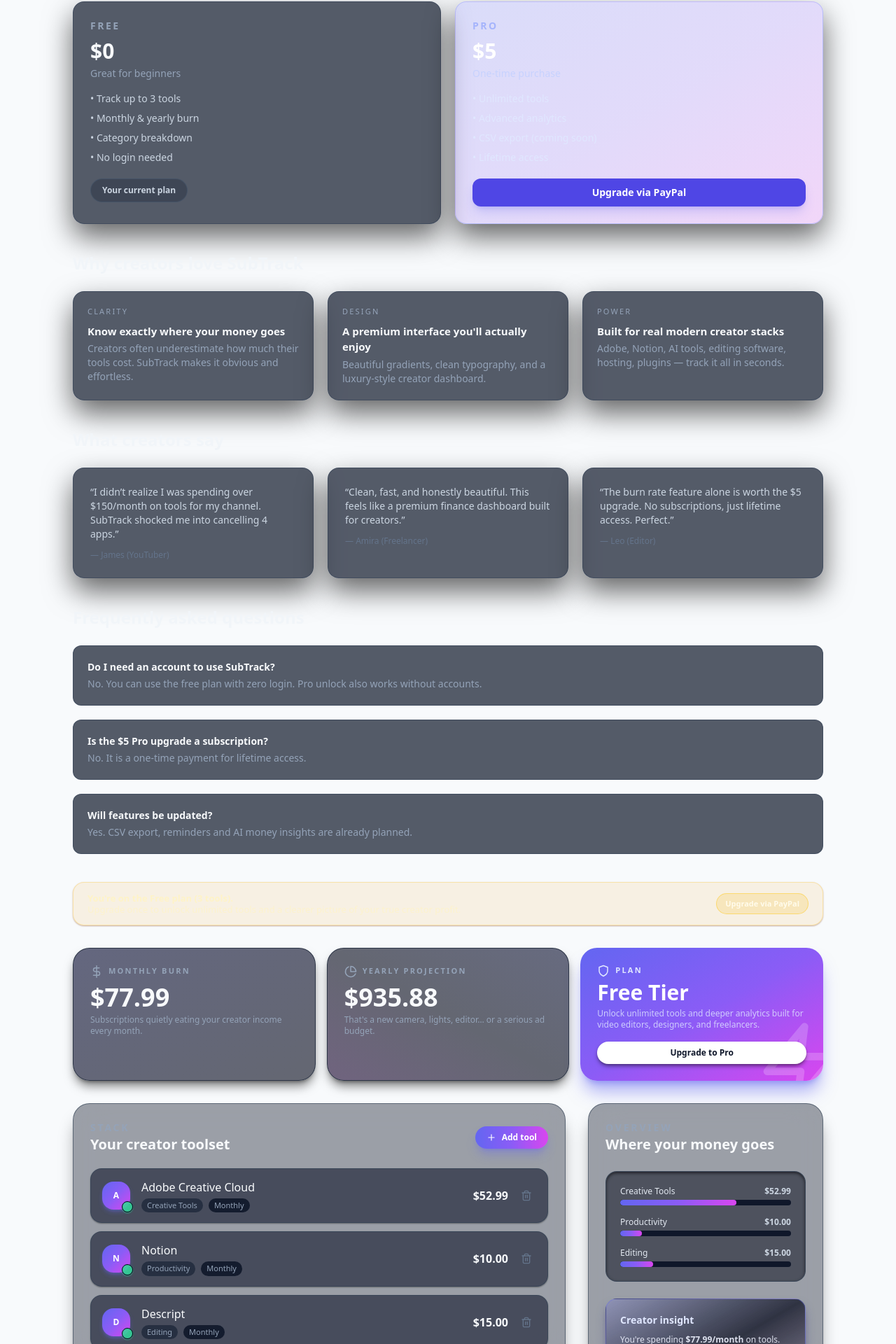
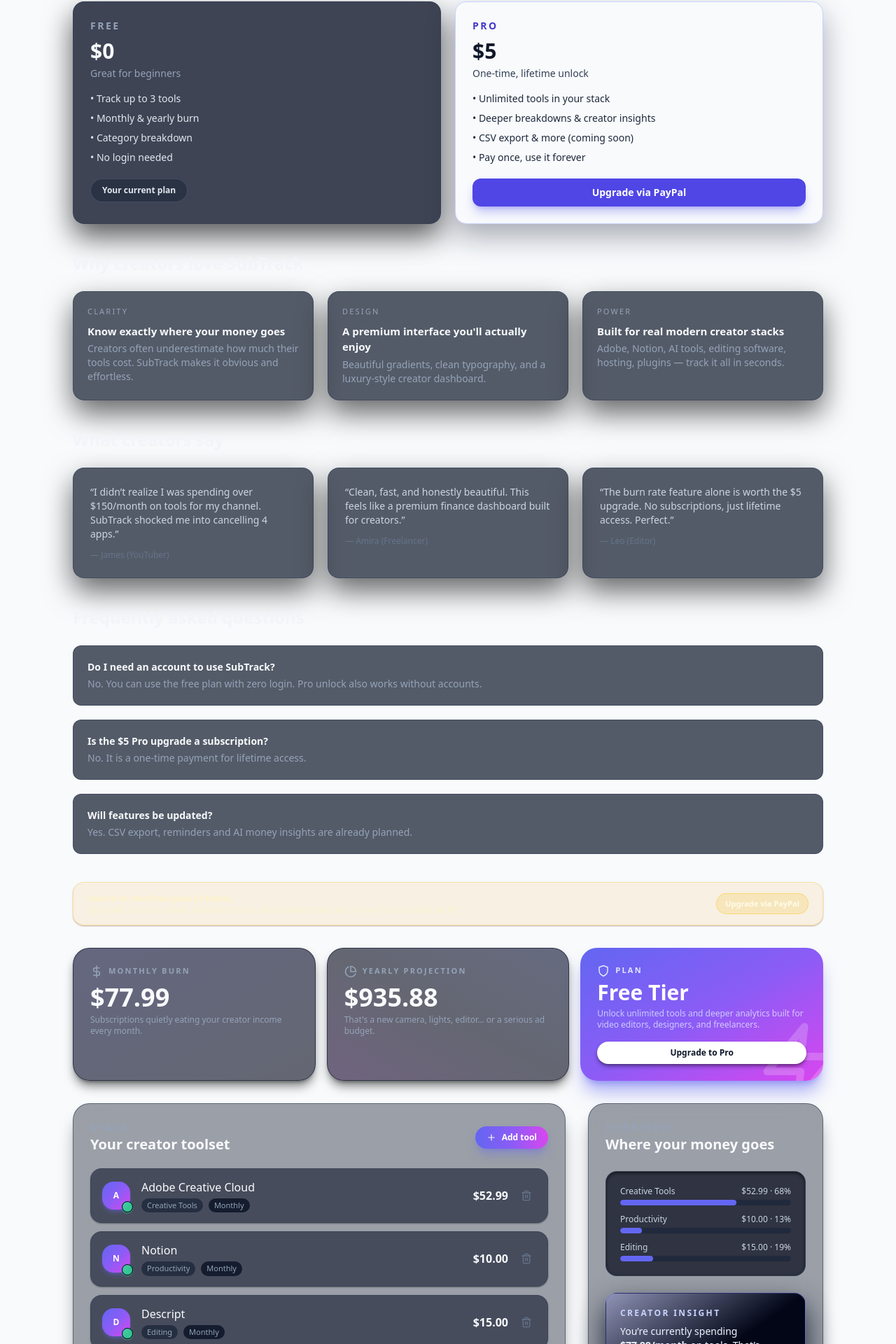
Before and after one commit to mfeisal7/subtrack-creators, a React (Vite) app: page / in a window 1280 px wide. Shown: the part 864-2784 px from the top of the page at 70% size. Built offline with nearby package versions, Linux system fonts and the light colour scheme; no server answers.

Commit message:
Improve pricing and sidebar readability + Pro upgrade UX

```diff
--- a/src/components/PricingSection.jsx
+++ b/src/components/PricingSection.jsx
@@ -14,8 +14,8 @@ export default function PricingSection({ isPremium, openPaywall }) {
       </h2>
 
       <div className="grid grid-cols-1 md:grid-cols-2 gap-5">
-        {/* Free tier */}
-        <div className="rounded-2xl bg-slate-900/70 border border-slate-700/60 p-6 shadow-[0_18px_40px_rgba(0,0,0,0.6)]">
+        {/* FREE PLAN */}
+        <div className="rounded-2xl bg-slate-900/80 border border-slate-700/70 p-6 shadow-[0_18px_40px_rgba(0,0,0,0.65)]">
           <p className="text-sm font-semibold text-slate-400 uppercase tracking-[0.18em]">
             Free
           </p>
@@ -23,7 +23,7 @@ export default function PricingSection({ isPremium, openPaywall }) {
           <h3 className="text-3xl font-semibold text-slate-50 mt-2">$0</h3>
           <p className="text-sm text-slate-400 mt-1">Great for beginners</p>
 
-          <ul className="text-sm text-slate-300 mt-4 space-y-2">
+          <ul className="text-sm text-slate-200 mt-4 space-y-2">
             <li>• Track up to 3 tools</li>
             <li>• Monthly &amp; yearly burn</li>
             <li>• Category breakdown</li>
@@ -31,37 +31,39 @@ export default function PricingSection({ isPremium, openPaywall }) {
           </ul>
 
           <div className="mt-5">
-            <span className="inline-block rounded-full px-4 py-2 text-xs font-semibold border border-slate-600/80 text-slate-300 bg-slate-800/40">
+            <span className="inline-block rounded-full px-4 py-2 text-xs font-semibold border border-slate-600/80 text-slate-200 bg-slate-800/60">
               Your current plan
             </span>
           </div>
         </div>
 
-        {/* Pro tier */}
-        <div className="rounded-2xl bg-gradient-to-br from-indigo-500/20 via-violet-500/20 to-fuchsia-500/20 border border-indigo-400/40 p-6 shadow-[0_18px_40px_rgba(0,0,0,0.6)]">
-          <p className="text-sm font-semibold text-indigo-300 uppercase tracking-[0.18em]">
+        {/* PRO PLAN */}
+        <div className="rounded-2xl bg-slate-50 text-slate-900 border border-indigo-200 p-6 shadow-[0_18px_40px_rgba(15,23,42,0.35)]">
+          <p className="text-sm font-semibold text-indigo-700 uppercase tracking-[0.18em]">
             Pro
           </p>
 
-          <h3 className="text-3xl font-semibold text-white mt-2">$5</h3>
-          <p className="text-sm text-indigo-200 mt-1">One-time purchase</p>
+          <h3 className="text-3xl font-extrabold text-slate-900 mt-2">$5</h3>
+          <p className="text-sm text-slate-700 mt-1">
+            One-time, lifetime unlock
+          </p>
 
-          <ul className="text-sm text-indigo-100 mt-4 space-y-2">
-            <li>• Unlimited tools</li>
-            <li>• Advanced analytics</li>
-            <li>• CSV export (coming soon)</li>
-            <li>• Lifetime access</li>
+          <ul className="text-sm text-slate-800 mt-4 space-y-2">
+            <li>• Unlimited tools in your stack</li>
+            <li>• Deeper breakdowns &amp; creator insights</li>
+            <li>• CSV export &amp; more (coming soon)</li>
+            <li>• Pay once, use it forever</li>
           </ul>
 
           <div className="mt-5">
             {isPremium ? (
-              <span className="inline-block rounded-full px-4 py-2 text-xs font-semibold border border-emerald-500/60 text-emerald-300 bg-emerald-500/10">
-                You are Pro ✔
+              <span className="inline-block rounded-full px-4 py-2 text-xs font-semibold border border-emerald-500/70 text-emerald-700 bg-emerald-50">
+                You’re on Pro ✔
               </span>
             ) : (
               <button
                 onClick={handlePayPalUpgrade}
-                className="w-full bg-indigo-600 hover:bg-indigo-700 text-white py-2.5 rounded-xl font-semibold text-sm shadow-lg shadow-indigo-500/25 transition active:scale-[0.98]"
+                className="w-full bg-indigo-600 hover:bg-indigo-700 text-white py-2.5 rounded-xl font-semibold text-sm shadow-lg shadow-indigo-500/40 transition active:scale-[0.98]"
               >
                 Upgrade via PayPal
               </button>
--- a/src/components/Sidebar.jsx
+++ b/src/components/Sidebar.jsx
@@ -1,8 +1,11 @@
+// src/components/Sidebar.jsx
+
 export default function Sidebar({ categories, totalMonthly, totalYearly }) {
   const hasData = Object.keys(categories).length > 0;
 
   return (
     <div className="space-y-6">
+      {/* Header */}
       <div>
         <h2 className="text-sm font-semibold uppercase tracking-[0.2em] text-slate-400">
           Overview
@@ -13,56 +16,63 @@ export default function Sidebar({ categories, totalMonthly, totalYearly }) {
       </div>
 
       {/* Category breakdown */}
-      <div className="rounded-2xl border border-slate-700/70 bg-slate-950/50 px-4 py-4 md:px-5 md:py-5 shadow-inner shadow-black/60">
-        {!hasData ? (
-          <p className="text-xs text-slate-500">
-            Add a few tools to see a breakdown by category.
-          </p>
-        ) : (
-          <div className="space-y-4">
+      <div className="rounded-2xl border border-slate-700/70 bg-slate-950/70 px-4 py-4 md:px-5 md:py-5 shadow-inner shadow-black/60">
+        {hasData ? (
+          <div className="space-y-3">
             {Object.entries(categories).map(([cat, amount]) => {
-              const pct =
+              const percentage =
                 totalMonthly > 0 ? Math.min((amount / totalMonthly) * 100, 100) : 0;
+
               return (
-                <div key={cat} className="space-y-1">
-                  <div className="flex items-center justify-between text-xs">
-                    <span className="font-medium text-slate-200">{cat}</span>
-                    <span className="text-slate-300 font-semibold">
-                      ${amount.toFixed(2)}
+                <div key={cat}>
+                  <div className="flex justify-between text-xs font-medium text-slate-300 mb-1">
+                    <span>{cat}</span>
+                    <span>
+                      ${amount.toFixed(2)} ·{" "}
+                      {totalMonthly > 0
+                        ? `${percentage.toFixed(0)}%`
+                        : "0%"}
                     </span>
                   </div>
-                  <div className="h-2 w-full rounded-full bg-slate-900 overflow-hidden">
+                  <div className="h-2 w-full bg-slate-800/80 rounded-full overflow-hidden">
                     <div
-                      className="h-full rounded-full bg-gradient-to-r from-indigo-500 via-violet-500 to-fuchsia-500 transition-all duration-300"
-                      style={{ width: `${pct}%` }}
+                      className="h-full bg-indigo-500 rounded-full"
+                      style={{ width: `${percentage}%` }}
                     />
                   </div>
                 </div>
               );
             })}
           </div>
+        ) : (
+          <p className="text-sm text-slate-400">
+            Add a few tools on the left to see a live breakdown by category.
+          </p>
         )}
       </div>
 
-      {/* Insight card */}
-      <div className="rounded-2xl border border-indigo-500/40 bg-gradient-to-br from-indigo-500/20 via-slate-950/70 to-fuchsia-500/10 px-4 py-4 md:px-5 md:py-5 shadow-lg shadow-indigo-900/50">
-        <h3 className="text-sm font-semibold text-indigo-100">
+      {/* Insight / “referral-style” text block */}
+      <div className="rounded-2xl border border-indigo-500/40 bg-gradient-to-br from-indigo-500/20 via-slate-950 to-slate-950 px-4 py-4 md:px-5 md:py-5 shadow-[0_18px_40px_rgba(15,23,42,0.9)]">
+        <p className="text-xs font-semibold uppercase tracking-[0.2em] text-indigo-200 mb-2">
           Creator insight
-        </h3>
-        <p className="mt-2 text-xs text-indigo-50/90 leading-relaxed">
-          You&apos;re spending{" "}
+        </p>
+
+        <p className="text-sm text-indigo-50">
+          You’re currently spending{" "}
           <span className="font-semibold">
             ${totalMonthly.toFixed(2)}/month
           </span>{" "}
-          on tools. That&apos;s{" "}
+          on tools. That’s{" "}
           <span className="font-semibold">
             ${totalYearly.toFixed(2)}/year
           </span>{" "}
           of silent overhead.
         </p>
-        <p className="mt-2 text-[11px] text-indigo-100/80">
-          Reallocating even a fraction into ads, thumbnails, or an editor could
-          directly grow your channel or client pipeline.
+
+        <p className="mt-2 text-[11px] text-indigo-100/90">
+          Even reallocating a small part of that into thumbnails, editing, or
+          ads could bring you more views, clients, or revenue than another
+          forgotten subscription.
         </p>
       </div>
     </div>
```
